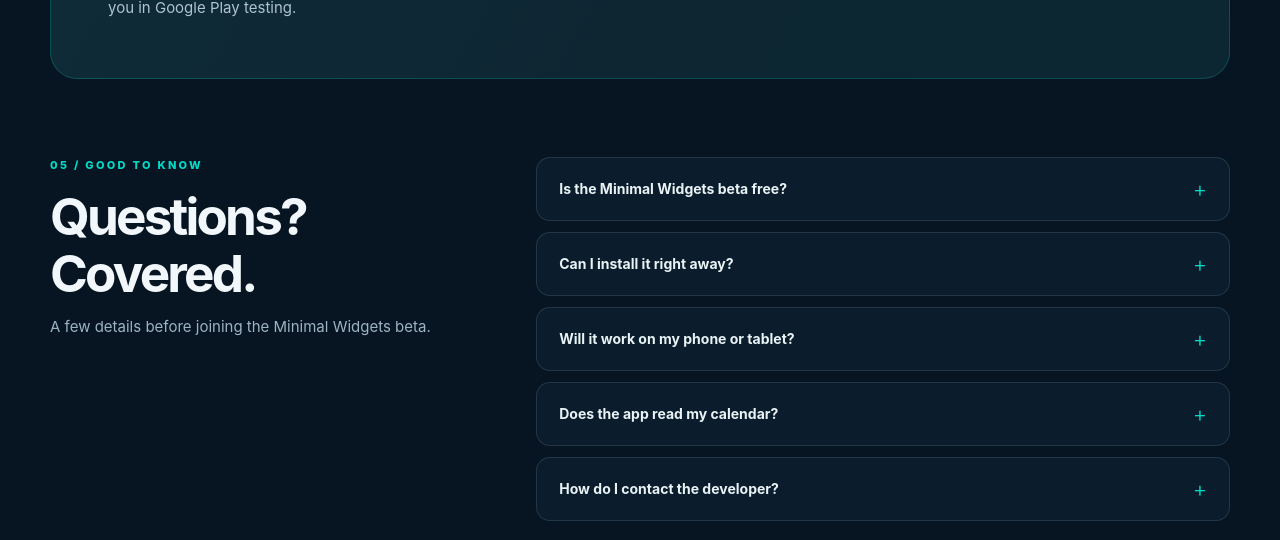
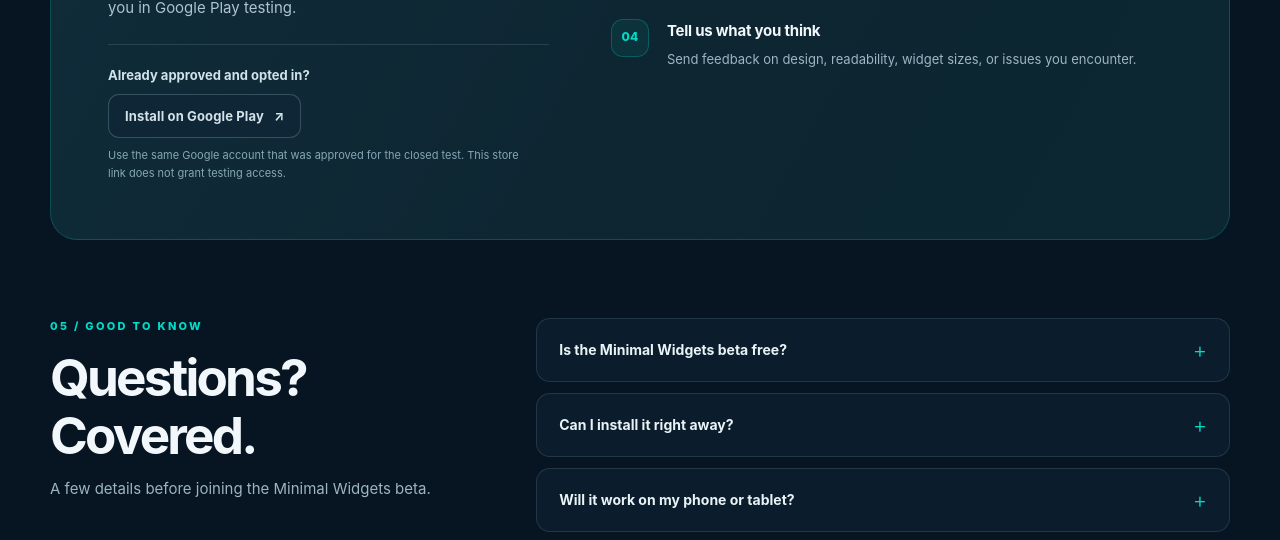
Before and after one commit to berelumadigital-lab/minimal-widgets-privacy, a plain HTML site: page showcase.html in a window 1280 px wide. Shown: the part 4261-4801 px from the top of the page. Drawn offline with Linux system fonts and the light colour scheme.

Commit message:
Add Google Play install link for approved closed beta testers

```diff
--- a/showcase.html
+++ b/showcase.html
@@ -163,6 +163,10 @@
     .step{display:flex;gap:18px;align-items:flex-start}.step-number{border:1px solid rgba(0,220,200,.25);color:var(--teal);display:grid;place-items:center;min-width:38px;height:38px;font-size:12px;font-weight:800;border-radius:12px;background:rgba(0,220,200,.07)}
     .step h3{font-size:15px;letter-spacing:-.015em;margin:0 0 6px}.step p{font-size:13px;color:#9eb6c3;line-height:1.7;margin:0}
     .beta-disclaimer{color:#86a7b5;font-size:11px;margin:15px 0 0 !important}
+    .beta-install{display:flex;flex-direction:column;align-items:flex-start;gap:9px;border-top:1px solid rgba(151,188,203,.18);margin-top:23px;padding-top:20px}
+    .beta-install-label{color:#d0e3e9;font-size:13px;font-weight:720}
+    .beta-install .btn{padding:11px 16px;min-height:44px}
+    .beta-install p{color:#86a7b5;font-size:11px;line-height:1.6;max-width:430px;margin:0 !important}
     .faq-section{padding-top:10px;padding-bottom:110px}.faq-layout{display:grid;grid-template-columns:.75fr 1.25fr;gap:70px}
     .faq{display:grid;gap:11px}.faq details{border:1px solid var(--line);border-radius:14px;background:rgba(13,34,49,.7);padding:0 22px}
     .faq summary{list-style:none;display:flex;align-items:center;justify-content:space-between;gap:10px;padding:20px 0;color:#e9f3f6;font-size:14px;font-weight:650;cursor:pointer}
@@ -363,7 +367,7 @@
   </section>
   <section class="wrap beta-section" id="beta" aria-labelledby="beta-heading">
     <div class="beta-shell">
-      <div class="beta-left"><p class="sec-kicker">04 / Be part of the beginning</p><h2 id="beta-heading">Help shape what's next.</h2><p>We're preparing Minimal Widgets for a wider Android release. Try early builds, share your thoughts, and help us polish the details that matter.</p><a class="btn btn-primary" href="mailto:berelumadigital@gmail.com?subject=Minimal%20Widgets%20%E2%80%94%20Beta%20Tester%20Request&amp;body=Hello%20Bereluma%20Digital%2C%0A%0AI%27d%20like%20to%20request%20access%20to%20the%20Minimal%20Widgets%20Android%20beta.%0A%0AThe%20Google%20account%20I%20use%20for%20Google%20Play%20is%3A%20%0AAndroid%20device%3A%20%0A%0AThank%20you!">Request beta access <svg aria-hidden="true" viewBox="0 0 24 24" fill="none" stroke="currentColor" stroke-width="1.8"><path d="M5 12h14m-6-6 6 6-6 6"/></svg></a><p class="beta-disclaimer">This opens your email app. It does not automatically enroll you in Google Play testing.</p></div>
+      <div class="beta-left"><p class="sec-kicker">04 / Be part of the beginning</p><h2 id="beta-heading">Help shape what's next.</h2><p>We're preparing Minimal Widgets for a wider Android release. Try early builds, share your thoughts, and help us polish the details that matter.</p><a class="btn btn-primary" href="mailto:berelumadigital@gmail.com?subject=Minimal%20Widgets%20%E2%80%94%20Beta%20Tester%20Request&amp;body=Hello%20Bereluma%20Digital%2C%0A%0AI%27d%20like%20to%20request%20access%20to%20the%20Minimal%20Widgets%20Android%20beta.%0A%0AThe%20Google%20account%20I%20use%20for%20Google%20Play%20is%3A%20%0AAndroid%20device%3A%20%0A%0AThank%20you!">Request beta access <svg aria-hidden="true" viewBox="0 0 24 24" fill="none" stroke="currentColor" stroke-width="1.8"><path d="M5 12h14m-6-6 6 6-6 6"/></svg></a><p class="beta-disclaimer">This opens your email app. It does not automatically enroll you in Google Play testing.</p><div class="beta-install"><span class="beta-install-label">Already approved and opted in?</span><a class="btn btn-secondary" href="https://play.google.com/store/apps/details?id=com.minimalwidgets.midnight" target="_blank" rel="noopener noreferrer">Install on Google Play <span aria-hidden="true">↗</span></a><p>Use the same Google account that was approved for the closed test. This store link does not grant testing access.</p></div></div>
       <div class="beta-steps"><div class="step"><span class="step-number">01</span><div><h3>Request an invitation</h3><p>Send an email with the Google account you use in Google Play and the type of Android device you own.</p></div></div><div class="step"><span class="step-number">02</span><div><h3>Get approved for testing</h3><p>If a place is available, we'll provide the official Google Play closed-test opt-in instructions.</p></div></div><div class="step"><span class="step-number">03</span><div><h3>Install and explore</h3><p>After opting in with your approved Google account, use the Play Store testing link to install the beta.</p></div></div><div class="step"><span class="step-number">04</span><div><h3>Tell us what you think</h3><p>Send feedback on design, readability, widget sizes, or issues you encounter.</p></div></div></div>
     </div>
   </section>
```
